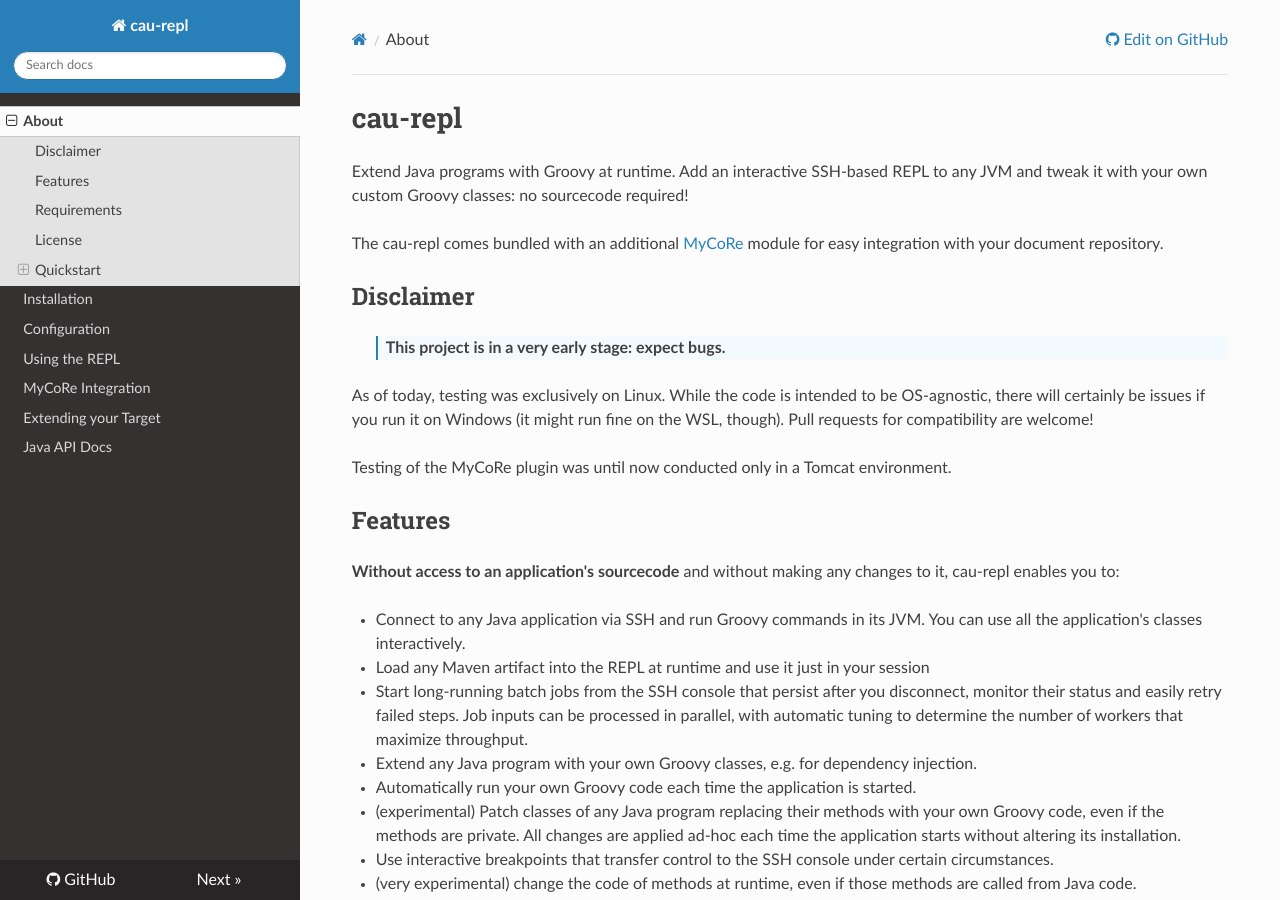
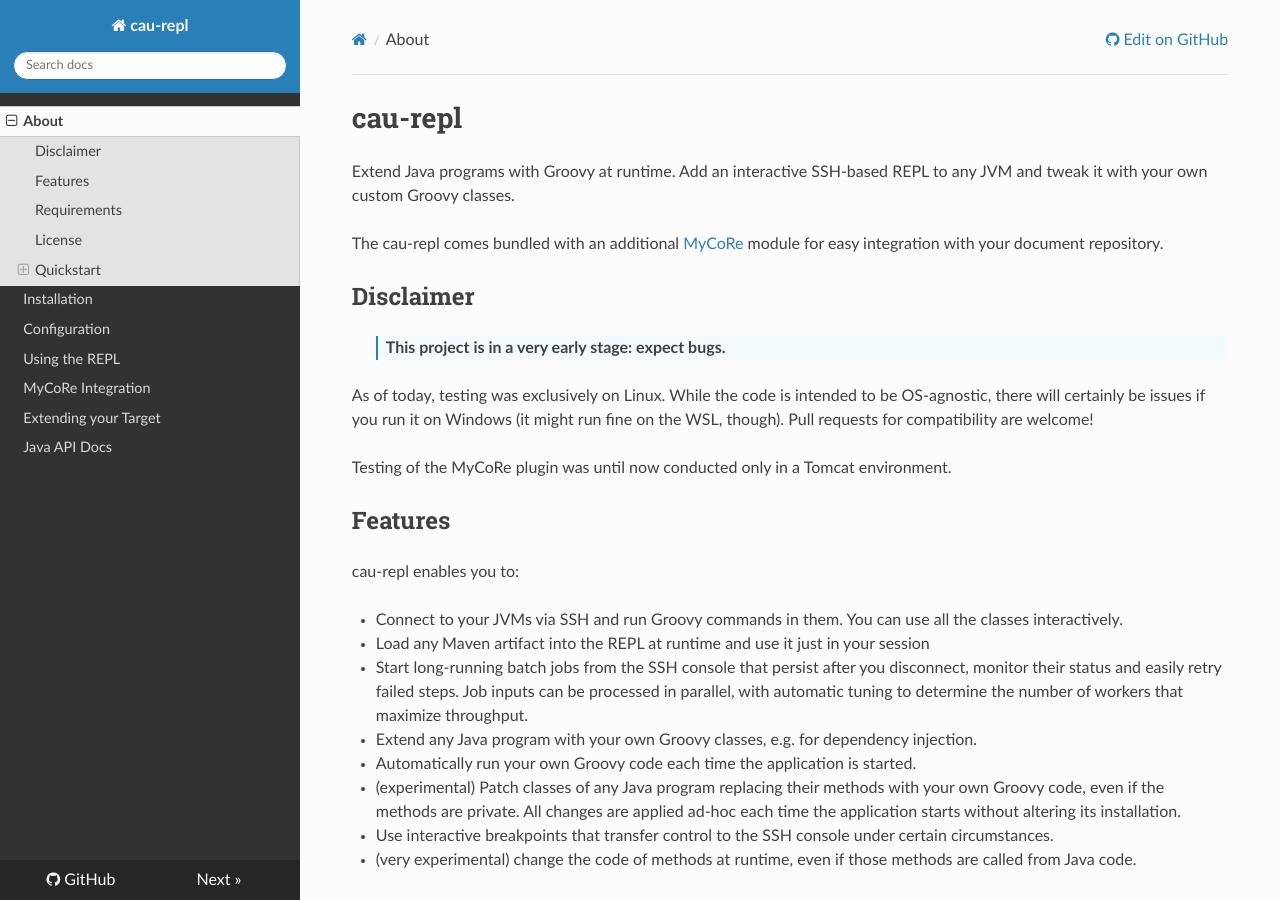
Before and after one commit to os-cau/cau-repl, an MkDocs documentation site: the page built from docs/index.md, in a window 1280 px wide and 900 px high. Built offline with MkDocs 1.6.1, drawn with Linux system fonts in a browser that asks for light colours; nearby versions of some CDN libraries.

Commit message:
clarify documentation

```diff
--- a/docs/index.md
+++ b/docs/index.md
@@ -1,7 +1,7 @@
 # cau-repl
 
 Extend Java programs with Groovy at runtime. Add an interactive SSH-based REPL to any JVM and tweak it with your own custom Groovy
-classes: no sourcecode required!
+classes.
 
 The cau-repl comes bundled with an additional [MyCoRe](https://mycore.de) module for easy integration with your document repository.
 
@@ -17,9 +17,9 @@ Testing of the MyCoRe plugin was until now conducted only in a Tomcat environmen
 
 ## Features
 
-**Without access to an application's sourcecode** and without making any changes to it, cau-repl enables you to:
+cau-repl enables you to:
 
-- Connect to any Java application via SSH and run Groovy commands in its JVM. You can use all the application's classes
+- Connect to your JVMs via SSH and run Groovy commands in them. You can use all the classes
   interactively.
 - Load any Maven artifact into the REPL at runtime and use it just in your session
 - Start long-running batch jobs from the SSH console that persist after you disconnect, monitor their status and easily
```
Also changed, not shown: README.md (+3 -3 lines).
